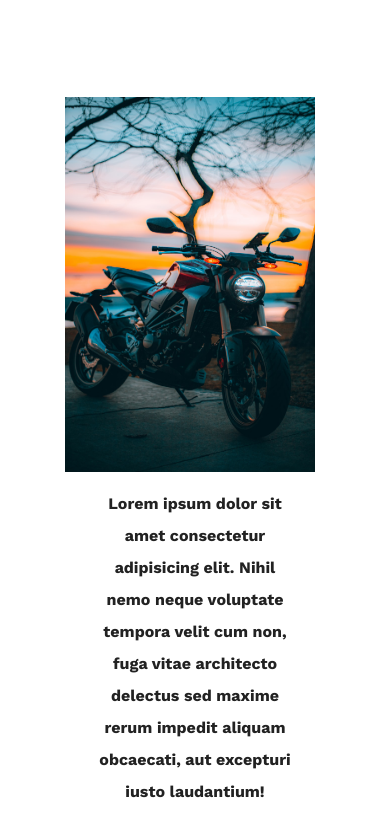
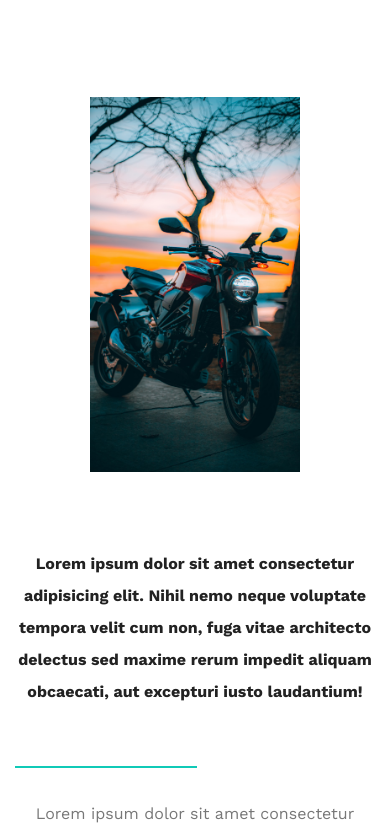
Before and after one commit to ahmedkaled/ahmedkhaled, a plain HTML site: page index.html in a window 390 px wide. Shown: the part 4703-5528 px from the top of the page. Drawn offline with nearby package versions, Linux system fonts and the light colour scheme; files whose address does not match are found by name.

Commit message:
update responsev screen max991px

```diff
--- a/css/style.css
+++ b/css/style.css
@@ -325,6 +325,13 @@ section article  p {
     flex-wrap: wrap;
     margin-top: 100px;
 }
+@media (max-width:991px) {
+    .about-content{
+        flex-direction: column;
+        text-align: center;
+    }
+
+}
 .about-content .image  {
   position: relative;
   width: 250px ;
@@ -333,6 +340,12 @@ section article  p {
 .about .about-content .image img {
     max-width: 100%;
     height: 375px;
+}
+@media (max-width:991px) {
+    .about-content .image {
+        margin: 0 auto 60px;
+    }
+
 }
 .about .about-content .image::before {
  content: "";
@@ -359,7 +372,13 @@ section article  p {
 
 
 }
+@media (max-width:991px) {
+    .about .about-content .image::before,
+    .about .about-content .image::after {
+        display: none;
+    }
 
+}
 
 .about-content .text-about p:last-child {
     line-height: 2;
@@ -385,22 +404,5 @@ section article  p {
     left:0;
     border: 1px solid var(--main-color);
 }
-@media (max-width:768px) {
-    .about .about-content .image img {
-        margin-left: 20%;
-        width: 300px;
-    }
-    .about .about-content .image::before {
-        display: none;
-    }
-    .about .about-content .image::after {
-        display: none;
-    }
-    .about .about-content .text-about {
-        width: 100%;
-        margin: auto;
-        padding: 0;
-        text-align: center;
-    }
-}
+
 /* End About */
```
